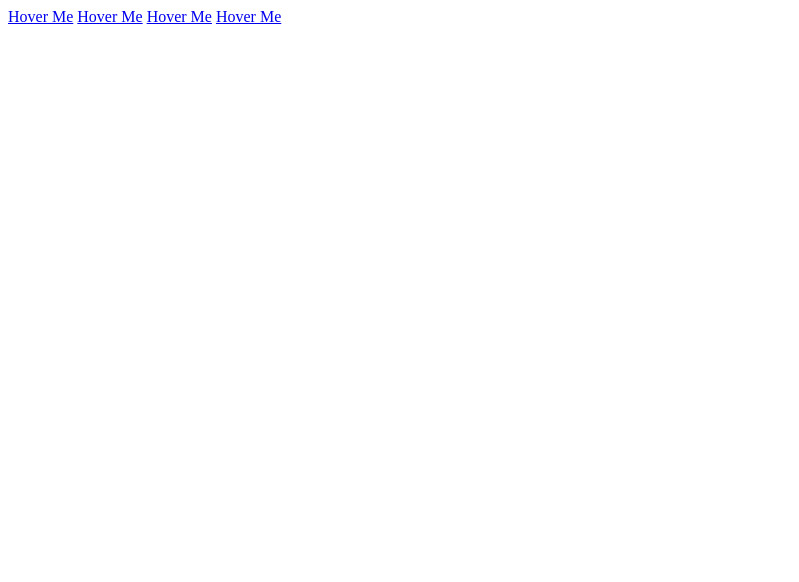
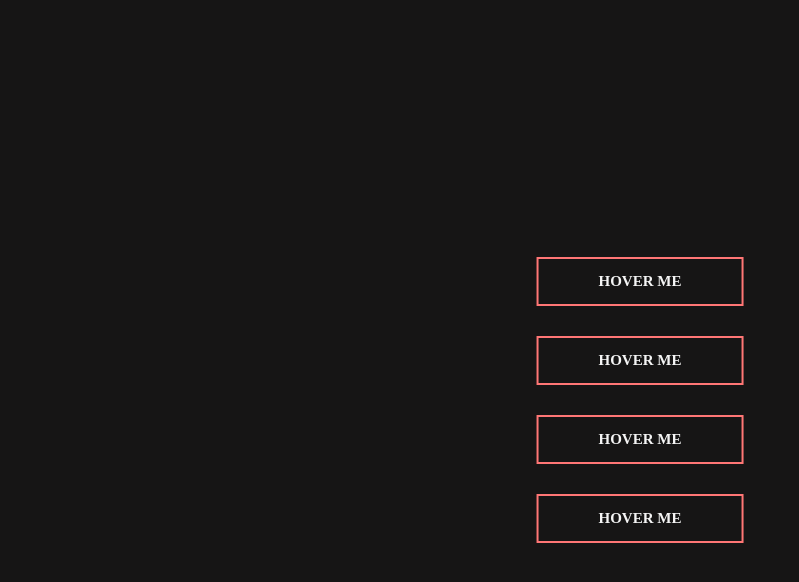
Before and after one commit to rhnchowdhury/Button-hover-animation, a plain HTML site: page index.html in a window 1280 px wide. Shown: the whole page, without its empty margins (0-799 px from the left). Drawn offline with Linux system fonts and the light colour scheme.

Commit message:
all done

```diff
--- a/index.html
+++ b/index.html
@@ -4,7 +4,8 @@
 <head>
     <meta charset="UTF-8">
     <meta name="viewport" content="width=device-width, initial-scale=1.0">
-    <title>Document</title>
+    <title>Button Hover</title>
+    <link rel="stylesheet" href="style.css">
 </head>
 
 <body>
--- /dev/null
+++ b/style.css
@@ -0,0 +1,79 @@
+body {
+    margin: 0;
+    padding: 0;
+    box-sizing: border-box;
+    background-color: rgb(22, 21, 21);
+}
+
+.container {
+    position: absolute;
+    top: 50%;
+    left: 50%;
+    transform: translate(-50%, -50%);
+    text-align: center;
+}
+
+.btn {
+    position: relative;
+    display: block;
+    color: whitesmoke;
+    font-size: 15px;
+    font-weight: 600;
+    text-decoration: none;
+    margin: 30px 0;
+    border: 2px solid #ff7675;
+    text-transform: uppercase;
+    padding: 14px 60px;
+    overflow: hidden;
+    transition: 1s all ease;
+}
+
+.btn::before {
+    content: "";
+    position: absolute;
+    top: 50%;
+    left: 50%;
+    background: #ff7675;
+
+    transform: translate(-50%, -50%);
+    z-index: -1;
+    transition: 0.6s all ease;
+}
+
+.btn-1::before {
+    width: 0;
+    height: 100%;
+}
+
+.btn-1:hover::before {
+    width: 100%;
+}
+
+.btn-2::before {
+    width: 100%;
+    height: 0;
+}
+
+.btn-2:hover::before {
+    height: 100%;
+}
+
+.btn-3::before {
+    width: 100%;
+    height: 0;
+    transform: translate(-50%, -50%) rotate(45deg);
+}
+
+.btn-3:hover::before {
+    height: 390%;
+}
+
+.btn-4::before {
+    width: 100%;
+    height: 0;
+    transform: translate(-50%, -50%) rotate(-45deg);
+}
+
+.btn-4:hover::before {
+    height: 390%;
+}
```
